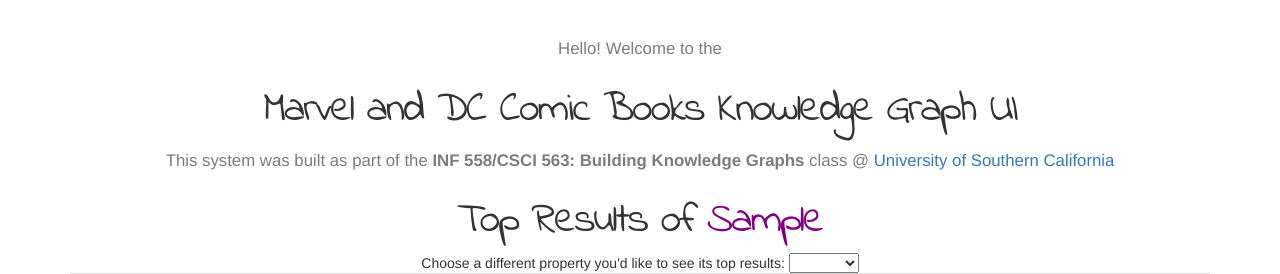
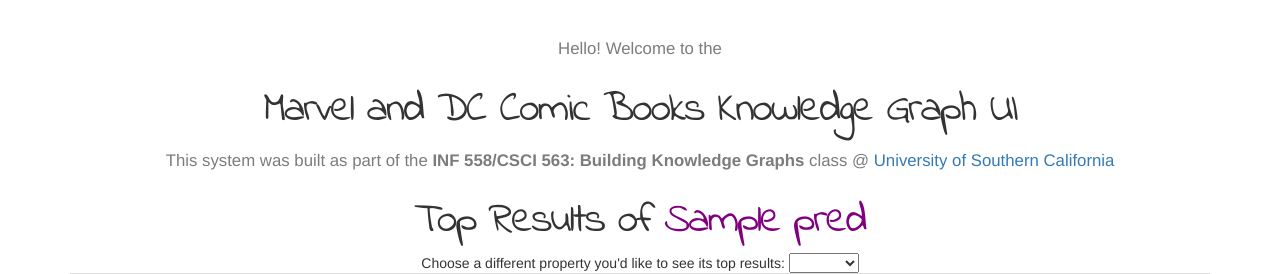
Before and after one commit to xkgoodbest/Marvel-and-DC-Comic-books-KG, a Flask app: template webpages/templates/filter_top.html in a window 1280 px wide. Shown: the part 71-345 px from the top of the page. Run offline with Flask 2, Linux system fonts and the light colour scheme; the template is opened without the code that fills it: most values are stand-ins (such as "Sample title", 1, 10 or a date in 2020); some libraries are stand-ins or nearby versions.

Commit message:
minor modifications

```diff
--- a/webpages/templates/filter_top.html
+++ b/webpages/templates/filter_top.html
@@ -6,14 +6,14 @@
 
 <h2>This system was built as part of the <b>INF 558/CSCI 563: Building Knowledge Graphs</b> class @ <a href="https://www.cs.usc.edu/" target="_blank">University of Southern California</a></h2>
 
-<h1 class="myfancyfont">Top Results of <span id="predicate1" style="color:purple">{{pred1}}</span></h1>
+<h1 class="myfancyfont">Top Results of <span id="predicate1" style="color:purple">{{pred}}</span></h1>
 
 <form name="char_top" action="/filtertop" method="GET">
   <span>Choose a different property you'd like to see its top results:</span>
   <select name="char_chosen_attr" onchange="this.form.submit()">
-      <option value="" SELECTED></option>"
-    {% for drop_itm in dropdown1 %}
-      <option value="{{drop_itm}}">{{drop_itm}}</option>"
+    <option value="" SELECTED></option>"
+    {% for drop_itm in dropdown %}
+    <option value="{{drop_itm}}">{{drop_itm}}</option>"
     {% endfor %}
   </select>
 </form>
@@ -33,14 +33,10 @@
                       },
                       {% endfor %}
                ];
-
          // get bar chart canvas
          var mychart = document.getElementById("piechart01").getContext("2d");
-
-         steps = 10
-         max = 10
          // draw pie chart
-         new Chart(document.getElementById("piechart01").getContext("2d")).Pie(pieData);
+         new Chart(mychart).Pie(pieData);
       </script>
     </td>
     <td>
@@ -63,11 +59,8 @@
             }
             ]
          }
-
          // get bar chart canvas
          var mychart = document.getElementById("barchart02").getContext("2d");
-
-         // TODO: change to params, not hard-coded
          steps = 10
          max = {{max_val}}
          // draw bar chart
--- a/webpages/test.py
+++ b/webpages/test.py
@@ -32,7 +32,7 @@
     #labels, values = get_top_labels_values_for_class_predicate("mdcu:character", "dbp:publisher")
     labels, values = get_top_labels_values_for_class_predicate("mdcu:character", "schema:birthPlace")
     max_val = cast_and_find_max(values)
-    return render_template('filter_top.html', chart_viz=True, dropdown1=pred_char,  pred1="schema:birthPlace",
+    return render_template('filter_top.html', chart_viz=True, dropdown=pred_char,  pred="schema:birthPlace",
         set=zip(values, labels, COLORS_LIST), values=values, labels=labels, max_val=max_val)
 
 @app.route('/filtertop', methods=['GET'])
@@ -42,7 +42,7 @@
     pred_char = get_avilable_properties_for_class(class_opts[0])
     labels, values = get_top_labels_values_for_class_predicate(class_opts[0], predicate)
     max_val = cast_and_find_max(values)
-    return render_template('filter_top.html', chart_viz=True, dropdown1=pred_char, pred1=predicate,
+    return render_template('filter_top.html', chart_viz=True, dropdown=pred_char, pred=predicate,
         set=zip(values, labels, COLORS_LIST), values=values, labels=labels, max_val=max_val)
 
 @app.route('/query')
@@ -117,7 +117,6 @@
 
     return predicates
 
-
 def cast_and_find_max(strlist):
     max_val = 0
     for currstr in strlist:
```
